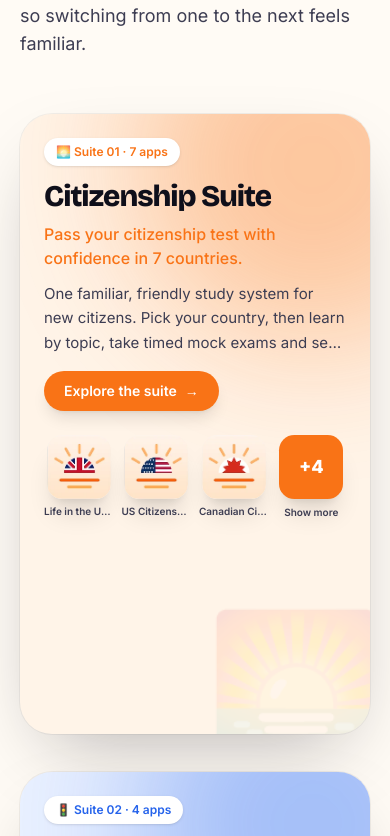
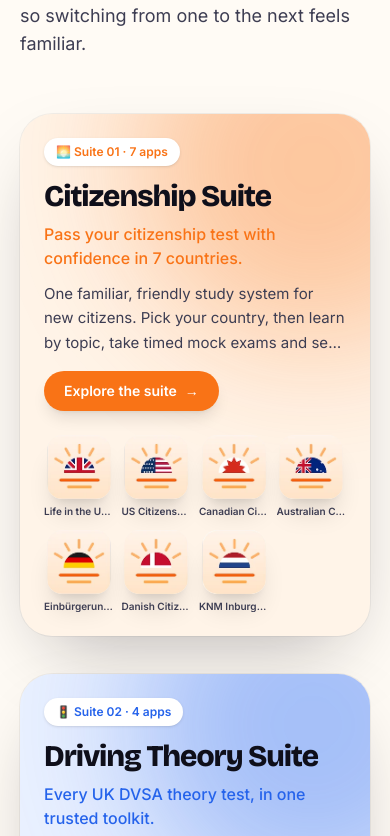
Before and after one commit to ofbuilder-dev/ofbuilder.com, a Next.js app: page / in a window 390 px wide. Shown: the part 2048-2884 px from the top of the page. Built offline with nearby package versions, Linux system fonts and the light colour scheme.

Commit message:
Suite cards: remove empty space on phones, show two rows of apps
Drop the forced phone min-height and the faded emoji watermark; cards
now fit their content. Phones show up to seven tiles (two rows of four
with '+N more'), independent of the desktop limit of five.

```diff
--- a/components/home/SuiteStack.tsx
+++ b/components/home/SuiteStack.tsx
@@ -17,7 +17,7 @@ type SuiteCard = {
   upcoming?: { name: string; emoji: string; note: string }[];
 };
 
-const PHONE_SHOWN = 3; // one row of four with the "+N more" tile
+const PHONE_SHOWN = 7; // two rows of four with the "+N more" tile
 const DESKTOP_SHOWN = 5; // two rows of three with the "+N more" tile
 
 // Cards stick to the top and shrink slightly as the next one slides over them.
@@ -38,13 +38,9 @@ function Card({ s, index, total }: { s: SuiteCard; index: number; total: number
     <div ref={ref} className="sticky top-[6.5rem] lg:top-24 lg:h-[min(78vh,640px)]" style={{ paddingTop: index * 14 }}>
       <motion.div
         style={{ scale, background: s.soft }}
-        className="relative flex min-h-[min(calc(100svh-11rem),620px)] flex-col overflow-hidden rounded-[2rem] p-6 shadow-[0_30px_80px_-30px_rgba(15,15,26,0.35)] ring-1 ring-black/5 sm:rounded-[2.5rem] sm:p-12 lg:h-full lg:min-h-0 lg:flex-row lg:items-center lg:gap-12"
+        className="relative flex flex-col overflow-hidden rounded-[2rem] p-6 shadow-[0_30px_80px_-30px_rgba(15,15,26,0.35)] ring-1 ring-black/5 sm:rounded-[2.5rem] sm:p-12 lg:h-full lg:flex-row lg:items-center lg:gap-12"
       >
         <div aria-hidden className="blob -right-20 -top-20 h-80 w-80" style={{ background: s.color, opacity: 0.35 }} />
-        {/* phone-only watermark filling the lower part of the tall card */}
-        <span aria-hidden className="pointer-events-none absolute -bottom-6 -right-4 select-none text-[9rem] leading-none opacity-15 sm:hidden">
-          {s.emoji}
-        </span>
         <div className="relative z-10 sm:flex-1">
           <span className="inline-flex items-center gap-2 rounded-full bg-white px-3 py-1.5 text-xs font-semibold shadow-sm" style={{ color: s.color }}>
             {s.emoji} Suite {String(index + 1).padStart(2, "0")} · {s.apps.length} {s.apps.length === 1 ? "app" : "apps"}
@@ -64,8 +60,10 @@ function Card({ s, index, total }: { s: SuiteCard; index: number; total: number
           </Link>
         </div>
         <div className="relative z-10 mt-6 grid grid-cols-4 gap-x-2 gap-y-3 sm:mt-8 sm:flex-1 sm:grid-cols-3 sm:gap-5 lg:mt-0">
-          {tiles.slice(0, DESKTOP_SHOWN).map((t, i) => {
-            const hideOnPhone = i >= PHONE_SHOWN ? "hidden sm:flex" : "flex";
+          {tiles.slice(0, Math.max(PHONE_SHOWN, DESKTOP_SHOWN)).map((t, i) => {
+            const onPhone = i < PHONE_SHOWN;
+            const onDesktop = i < DESKTOP_SHOWN;
+            const hideOnPhone = onPhone && onDesktop ? "flex" : onPhone ? "flex sm:hidden" : "hidden sm:flex";
             return t.kind === "app" ? (
               <Link key={t.slug} href={`/${t.slug}/`} className={`group ${hideOnPhone} min-w-0 flex-col items-center gap-1.5 text-center sm:gap-2`}>
                 <motion.img
```
